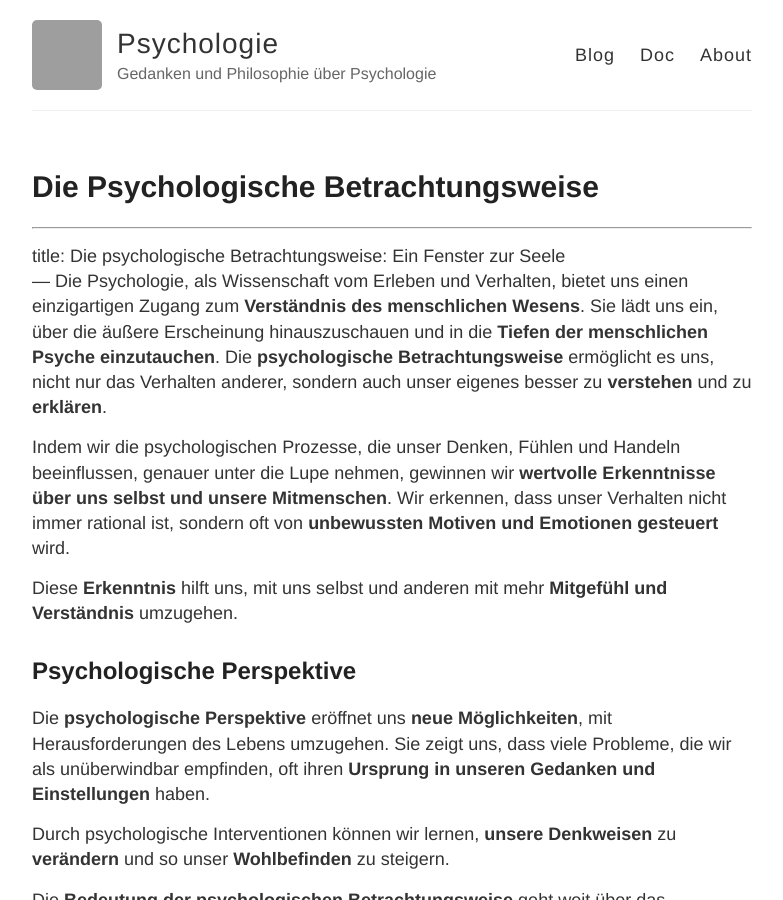
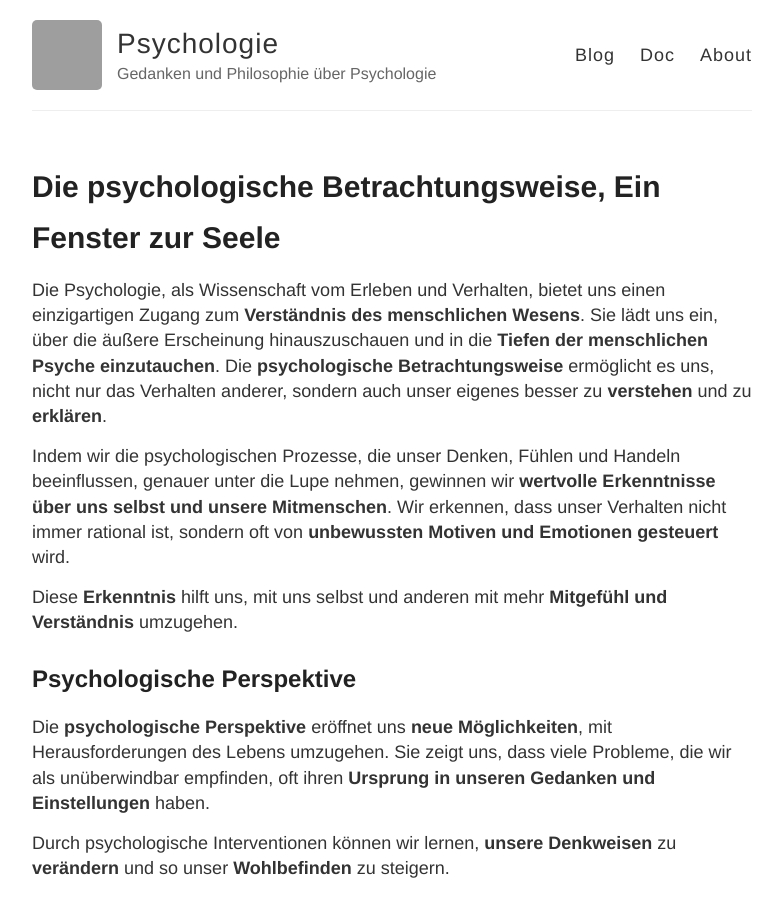
Before and after one commit to S2030c/psychologie, a Jekyll site: the page built from _posts/2024-09-15-die-psychologische-betrachtungsweise..md, in a window 1280 px wide and 900 px high. Shown: the whole window, without its empty margins (248-1031 px from the left). Built offline with Jekyll 4.4.1, drawn with Linux system fonts in a browser that asks for light colours; our own code applies the rules of GitHub Pages for plain Markdown files; grey boxes are pictures that could not be loaded.

Commit message:
Update 2024-09-15-die-psychologische-betrachtungsweise..md

```diff
--- a/_posts/2024-09-15-die-psychologische-betrachtungsweise..md
+++ b/_posts/2024-09-15-die-psychologische-betrachtungsweise..md
@@ -1,6 +1,5 @@
-
 ---
-title: Die psychologische Betrachtungsweise: Ein Fenster zur Seele
+title: Die psychologische Betrachtungsweise, Ein Fenster zur Seele
 ---
 Die Psychologie, als Wissenschaft vom Erleben und Verhalten, bietet uns einen einzigartigen Zugang zum **Verständnis des menschlichen Wesens**. Sie lädt uns ein, über die äußere Erscheinung hinauszuschauen und in die **Tiefen der menschlichen Psyche einzutauchen**. Die **psychologische Betrachtungsweise** ermöglicht es uns, nicht nur das Verhalten anderer, sondern auch unser eigenes besser zu **verstehen** und zu **erklären**.
 
```
